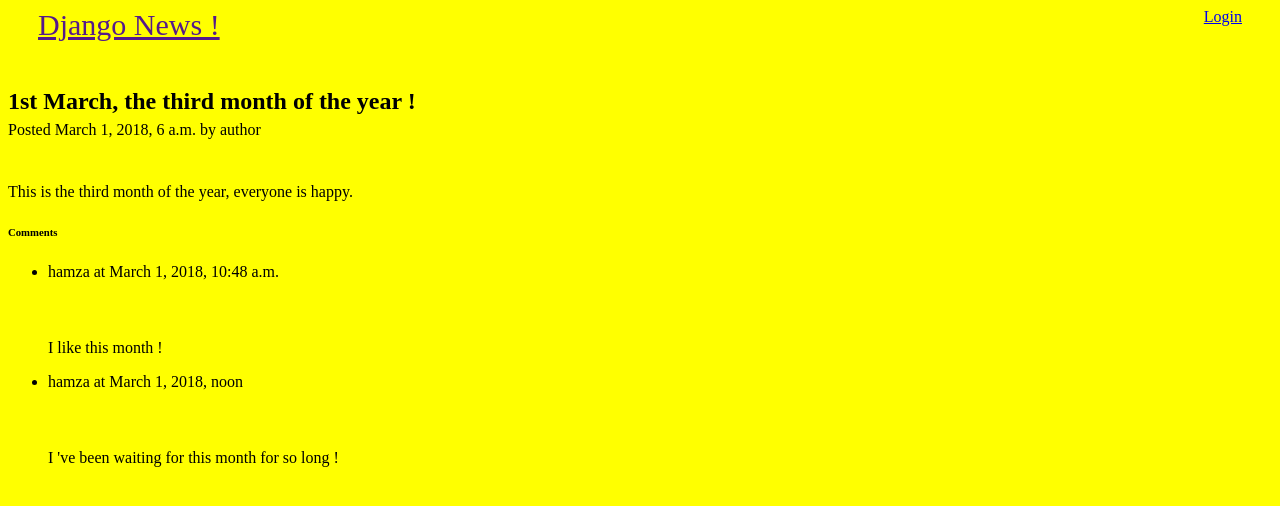
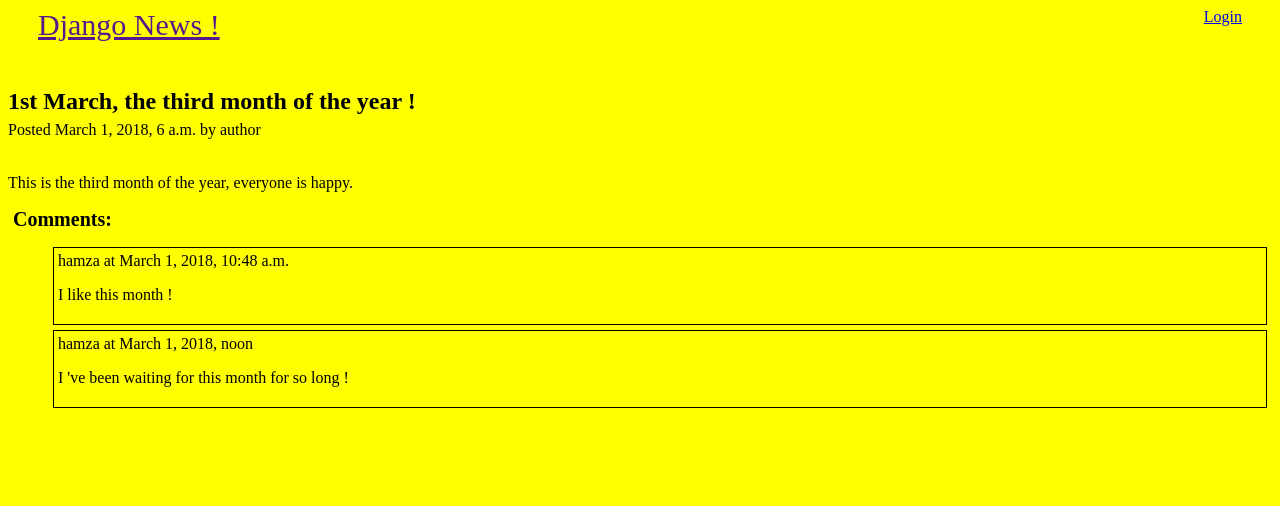
Before and after one commit to elhamza9/django-news, a Django app: a page that uses djangonews/djangonews/templates/base.html in a window 1280 px wide. Shown: the top 506 px of the page. Run offline with Django 3.2, Linux system fonts and the light colour scheme; data comes from the database, SQL or seed files in the repository.

Commit message:
Improve html/style of the comments

```diff
--- a/djangonews/djangonews/templates/base.html
+++ b/djangonews/djangonews/templates/base.html
@@ -6,7 +6,7 @@
         <link href="{% static 'topics/styles/main.css' %}" rel="stylesheet">
     </head>
     <body>
-        <header>
+        <header class="base_header">
             <div class="logo">
                 <a href="">Django News !</a>
             </div>
--- a/djangonews/djangonews/templates/topics/detail.html
+++ b/djangonews/djangonews/templates/topics/detail.html
@@ -3,6 +3,7 @@
 {% block title %} Topics Feed {% endblock %}
 
 {% block content %}
+<div class="topic-detail-wrapper">
     <article class="topic-detail">
         <header>
             <h1 class="title">{{ title }}</h1>
@@ -17,7 +18,7 @@
         </div>
     </article>
     <section class="comments">
-        <h6>Comments</h6>
+        <h6 class="title">Comments:</h6>
         <ul>
             {% for c in comments %}
             <li>
@@ -33,4 +34,5 @@
             {% endfor %}
         </ul>
     </section>
+</div>
 {% endblock %}
--- a/djangonews/topics/static/topics/styles/main.css
+++ b/djangonews/topics/static/topics/styles/main.css
@@ -2,18 +2,18 @@ body {
     background-color: yellow;
 }
 
-header {
+header.base_header {
     height: 60px;
 }
 
-header .logo {
+header.base_header .logo {
     display: inline-block;
     float: left;
     font-size: 30px;
     margin-left: 30px;
 }
 
-header .profile {
+header.base_header .profile {
     display: inline-block;
     float: right;
     margin-right: 30px;
@@ -26,13 +26,27 @@ header .profile {
     background-color: black;
 }
 
-.topic-detail header .title {
+.topic-detail-wrapper .topic-detail header .title {
     margin-bottom: 6px;
 }
-.topic-detail header .detail span {
+.topic-detail-wrapper .topic-detail header .detail span {
     display: block;
 }
-
-.topic-detail .content {
+.topic-detail-wrapper .topic-detail .content {
     margin-top: 35px;
 }
+
+.topic-detail-wrapper .comments .title {
+    font-size: 20px;
+    margin: 5px;
+}
+
+.topic-detail-wrapper .comments ul {
+    list-style-type: none;
+}
+
+.topic-detail-wrapper .comments .comment {
+    border: 1px solid black;
+    margin: 5px;
+    padding: 4px;
+}
```
Lines whose indentation alone changed are shown as unchanged.
